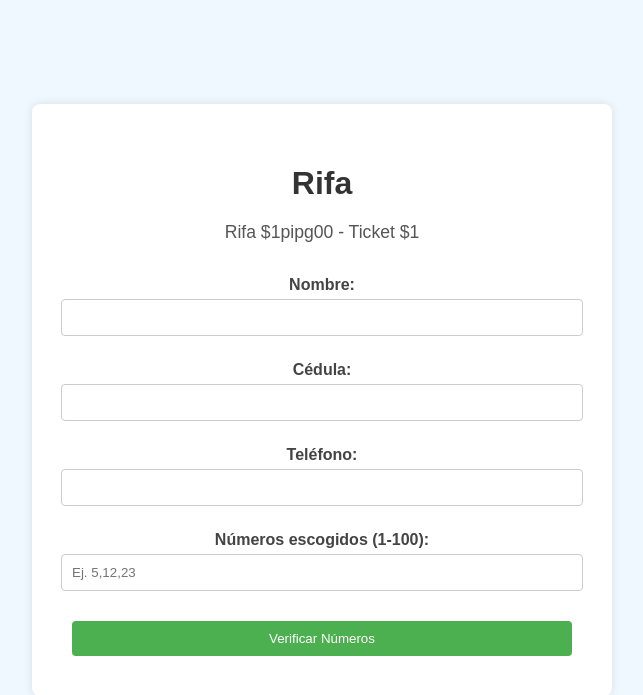
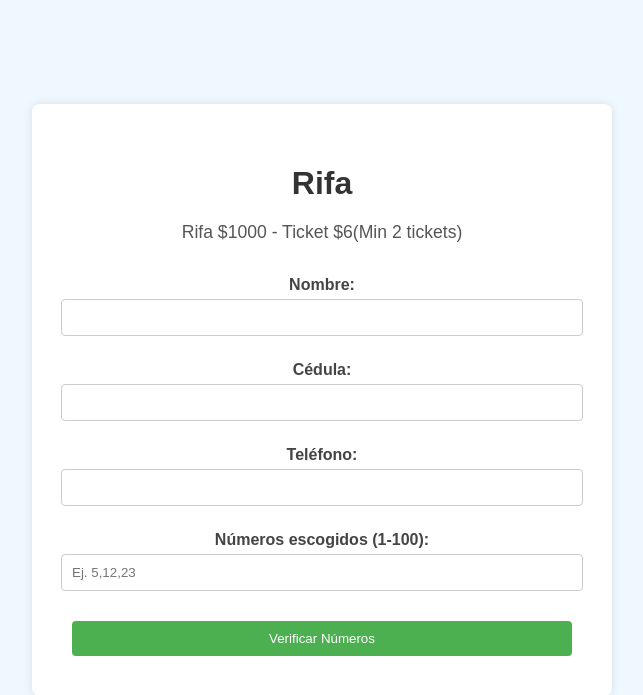
Before and after one commit to 2tlogistics/rifa, a Flask app: page / in a window 1280 px wide. Shown: the top 695 px of the page, without its empty margins (318-961 px from the left). Run offline with Flask 3, Linux system fonts and the light colour scheme.

Commit message:
Update index.html

```diff
--- a/templates/index.html
+++ b/templates/index.html
@@ -86,7 +86,7 @@
 <body>
     <div class="container">
         <h1>Rifa</h1>
-        <p class="payment-info">Rifa $1pipg00 - Ticket $1</p>
+        <p class="payment-info">Rifa $1000 - Ticket $6(Min 2 tickets)</p>
         <form id="raffleForm">
             <label for="name">Nombre:</label>
             <input type="text" id="name" name="name" required>
```
